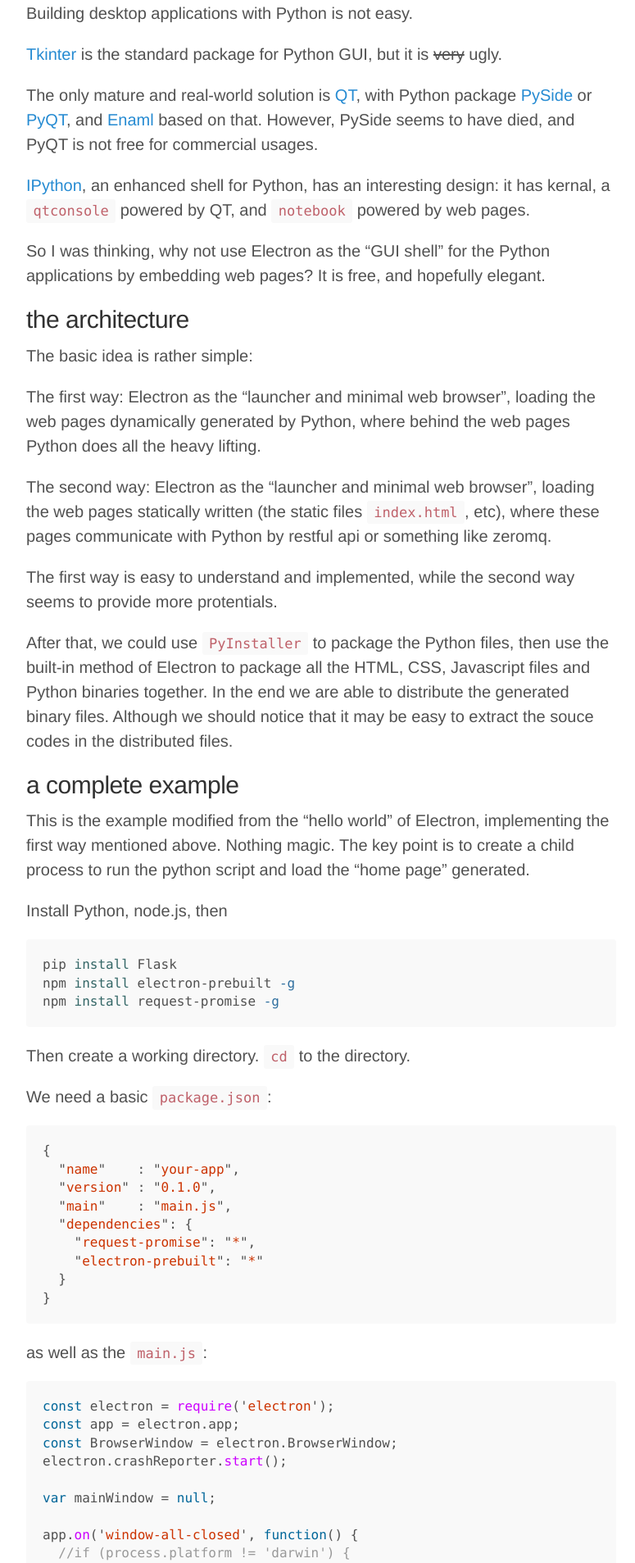
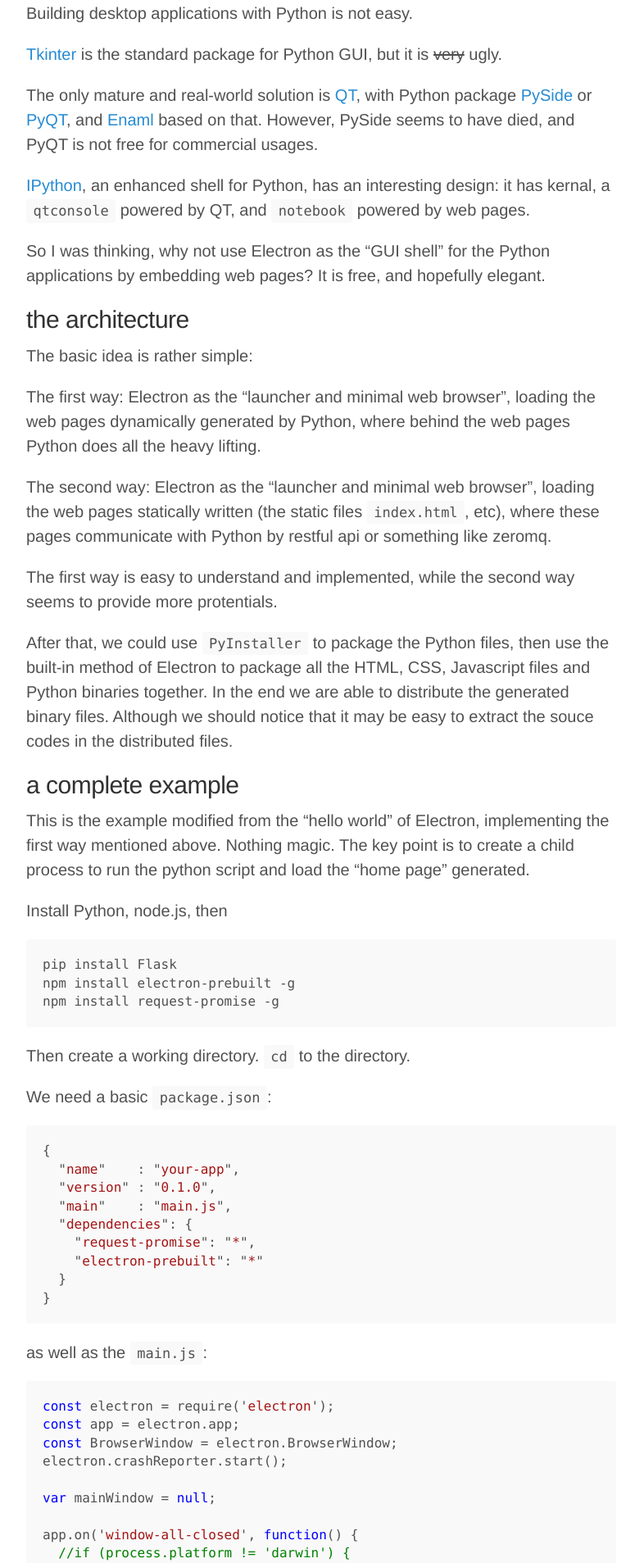
Before and after one commit to fyears/fyears.github.io, a Jekyll site: the page built from _posts/2015-06-21-electron-as-gui-of-python-apps.md, in a window 1280 px wide. Shown: the part 576-2483 px from the top of the page at 82% size, without its empty margins (248-1023 px from the left). Built offline with Jekyll 4.4.1, drawn with Linux system fonts in a browser that asks for light colours; comment, search, counter and statistics services are not loaded.

Commit message:
change code highlight color

```diff
--- a/public/css/style.css
+++ b/public/css/style.css
@@ -24,6 +24,7 @@
 
 code, pre {
   font-family: "Source Code Pro", Menlo, Monaco, "Courier New", monospace;
+  color: inherit;
 }
 
 .gist .gist-file {
--- a/public/css/syntax.css
+++ b/public/css/syntax.css
@@ -1,65 +1,35 @@
-.highlight .hll { background-color: #ffc; }
-.highlight .c { color: #999; } /* Comment */
-.highlight .err { color: #a00; background-color: #faa } /* Error */
-.highlight .k { color: #069; } /* Keyword */
-.highlight .o { color: #555 } /* Operator */
-.highlight .cm { color: #09f; font-style: italic } /* Comment.Multiline */
-.highlight .cp { color: #099 } /* Comment.Preproc */
-.highlight .c1 { color: #999; } /* Comment.Single */
-.highlight .cs { color: #999; } /* Comment.Special */
-.highlight .gd { background-color: #fcc; border: 1px solid #c00 } /* Generic.Deleted */
+.highlight .hll { background-color: #ffffcc }
+.highlight .c { color: #008000 } /* Comment */
+.highlight .err { border: 1px solid #FF0000 } /* Error */
+.highlight .k { color: #0000ff } /* Keyword */
+.highlight .ch { color: #008000 } /* Comment.Hashbang */
+.highlight .cm { color: #008000 } /* Comment.Multiline */
+.highlight .cp { color: #0000ff } /* Comment.Preproc */
+.highlight .cpf { color: #008000 } /* Comment.PreprocFile */
+.highlight .c1 { color: #008000 } /* Comment.Single */
+.highlight .cs { color: #008000 } /* Comment.Special */
 .highlight .ge { font-style: italic } /* Generic.Emph */
-.highlight .gr { color: #f00 } /* Generic.Error */
-.highlight .gh { color: #030; } /* Generic.Heading */
-.highlight .gi { background-color: #cfc; border: 1px solid #0c0 } /* Generic.Inserted */
-.highlight .go { color: #aaa } /* Generic.Output */
-.highlight .gp { color: #009; } /* Generic.Prompt */
-.highlight .gs { } /* Generic.Strong */
-.highlight .gu { color: #030; } /* Generic.Subheading */
-.highlight .gt { color: #9c6 } /* Generic.Traceback */
-.highlight .kc { color: #069; } /* Keyword.Constant */
-.highlight .kd { color: #069; } /* Keyword.Declaration */
-.highlight .kn { color: #069; } /* Keyword.Namespace */
-.highlight .kp { color: #069 } /* Keyword.Pseudo */
-.highlight .kr { color: #069; } /* Keyword.Reserved */
-.highlight .kt { color: #078; } /* Keyword.Type */
-.highlight .m { color: #f60 } /* Literal.Number */
-.highlight .s { color: #d44950 } /* Literal.String */
-.highlight .na { color: #4f9fcf } /* Name.Attribute */
-.highlight .nb { color: #366 } /* Name.Builtin */
-.highlight .nc { color: #0a8; } /* Name.Class */
-.highlight .no { color: #360 } /* Name.Constant */
-.highlight .nd { color: #99f } /* Name.Decorator */
-.highlight .ni { color: #999; } /* Name.Entity */
-.highlight .ne { color: #c00; } /* Name.Exception */
-.highlight .nf { color: #c0f } /* Name.Function */
-.highlight .nl { color: #99f } /* Name.Label */
-.highlight .nn { color: #0cf; } /* Name.Namespace */
-.highlight .nt { color: #2f6f9f; } /* Name.Tag */
-.highlight .nv { color: #033 } /* Name.Variable */
-.highlight .ow { color: #000; } /* Operator.Word */
-.highlight .w { color: #bbb } /* Text.Whitespace */
-.highlight .mf { color: #f60 } /* Literal.Number.Float */
-.highlight .mh { color: #f60 } /* Literal.Number.Hex */
-.highlight .mi { color: #f60 } /* Literal.Number.Integer */
-.highlight .mo { color: #f60 } /* Literal.Number.Oct */
-.highlight .sb { color: #c30 } /* Literal.String.Backtick */
-.highlight .sc { color: #c30 } /* Literal.String.Char */
-.highlight .sd { color: #c30; font-style: italic } /* Literal.String.Doc */
-.highlight .s2 { color: #c30 } /* Literal.String.Double */
-.highlight .se { color: #c30; } /* Literal.String.Escape */
-.highlight .sh { color: #c30 } /* Literal.String.Heredoc */
-.highlight .si { color: #a00 } /* Literal.String.Interpol */
-.highlight .sx { color: #c30 } /* Literal.String.Other */
-.highlight .sr { color: #3aa } /* Literal.String.Regex */
-.highlight .s1 { color: #c30 } /* Literal.String.Single */
-.highlight .ss { color: #fc3 } /* Literal.String.Symbol */
-.highlight .bp { color: #366 } /* Name.Builtin.Pseudo */
-.highlight .vc { color: #033 } /* Name.Variable.Class */
-.highlight .vg { color: #033 } /* Name.Variable.Global */
-.highlight .vi { color: #033 } /* Name.Variable.Instance */
-.highlight .il { color: #f60 } /* Literal.Number.Integer.Long */
-
-.css .o,
-.css .o + .nt,
-.css .nt + .nt { color: #999; }
+.highlight .gh { font-weight: bold } /* Generic.Heading */
+.highlight .gp { font-weight: bold } /* Generic.Prompt */
+.highlight .gs { font-weight: bold } /* Generic.Strong */
+.highlight .gu { font-weight: bold } /* Generic.Subheading */
+.highlight .kc { color: #0000ff } /* Keyword.Constant */
+.highlight .kd { color: #0000ff } /* Keyword.Declaration */
+.highlight .kn { color: #0000ff } /* Keyword.Namespace */
+.highlight .kp { color: #0000ff } /* Keyword.Pseudo */
+.highlight .kr { color: #0000ff } /* Keyword.Reserved */
+.highlight .kt { color: #2b91af } /* Keyword.Type */
+.highlight .s { color: #a31515 } /* Literal.String */
+.highlight .nc { color: #2b91af } /* Name.Class */
+.highlight .ow { color: #0000ff } /* Operator.Word */
+.highlight .sb { color: #a31515 } /* Literal.String.Backtick */
+.highlight .sc { color: #a31515 } /* Literal.String.Char */
+.highlight .sd { color: #a31515 } /* Literal.String.Doc */
+.highlight .s2 { color: #a31515 } /* Literal.String.Double */
+.highlight .se { color: #a31515 } /* Literal.String.Escape */
+.highlight .sh { color: #a31515 } /* Literal.String.Heredoc */
+.highlight .si { color: #a31515 } /* Literal.String.Interpol */
+.highlight .sx { color: #a31515 } /* Literal.String.Other */
+.highlight .sr { color: #a31515 } /* Literal.String.Regex */
+.highlight .s1 { color: #a31515 } /* Literal.String.Single */
+.highlight .ss { color: #a31515 } /* Literal.String.Symbol */
```
